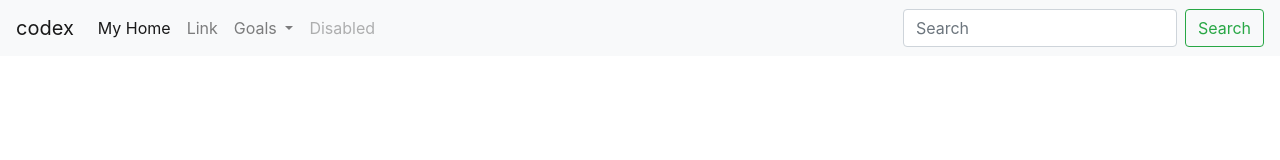
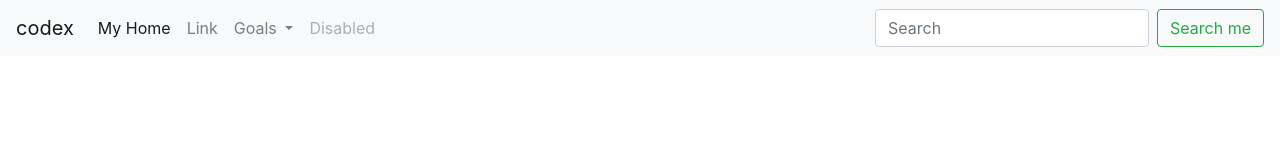
Before and after one commit to dipali-coditas/git-tuts, a plain HTML site: page website/index.html in a window 1280 px wide. Drawn offline with nearby package versions, Linux system fonts and the light colour scheme.

Commit message:
replaced search with search me

```diff
--- a/website/index.html
+++ b/website/index.html
@@ -42,7 +42,7 @@
           </ul>
           <form class="form-inline my-2 my-lg-0">
             <input class="form-control mr-sm-2" type="search" placeholder="Search" aria-label="Search">
-            <button class="btn btn-outline-success my-2 my-sm-0" type="submit">Search</button>
+            <button class="btn btn-outline-success my-2 my-sm-0" type="submit">Search me</button>
           </form>
         </div>
       </nav>
```
